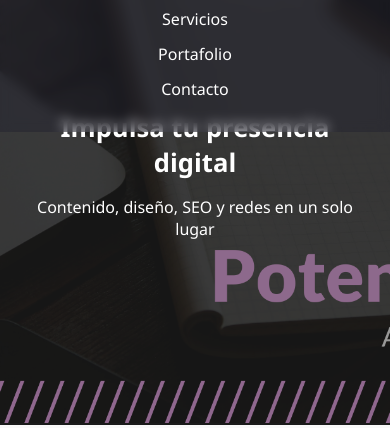
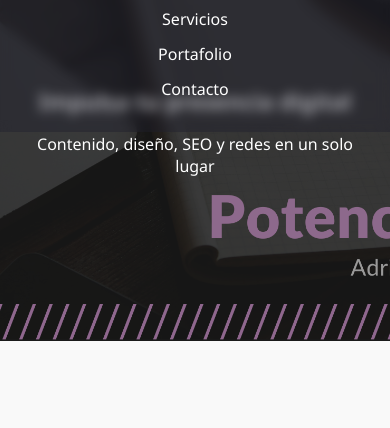
Before and after one commit to Adrinai-digital/Adrinai-digital, a plain HTML site: page index.html in a window 390 px wide. Shown: the part 81-509 px from the top of the page. Drawn offline with nearby package versions, Linux system fonts and the light colour scheme.

Commit message:
responsive portada

```diff
--- a/style.css
+++ b/style.css
@@ -416,15 +416,14 @@ iframe {
     align-items: center;
   }
 
-  .hero {
-    height: 60vh;
-    padding: 0 1rem;
+.hero {
+    height: 60vh;             /* Menos alto en tablets */
+    padding: 0 1rem;          /* Padding lateral */
+    background-position: center top; /* Evita cortes feos */
   }
-
   .hero h2 {
     font-size: 2rem;
   }
-
   .hero p {
     font-size: 1.1rem;
   }
@@ -455,14 +454,17 @@ iframe {
   }
 
   /* Hero: texto más pequeño */
+  .hero {
+    height: 50vh;             /* Ajusta en móviles */
+    background-position: top center;
+    padding: 0 1rem;
+  }
   .hero h2 {
-    font-size: 1.6rem;
+    font-size: 1.4rem;
   }
-
   .hero p {
     font-size: 1rem;
   }
-
   /* Filtros en columna */
   .filtros {
     flex-direction: column;
```
